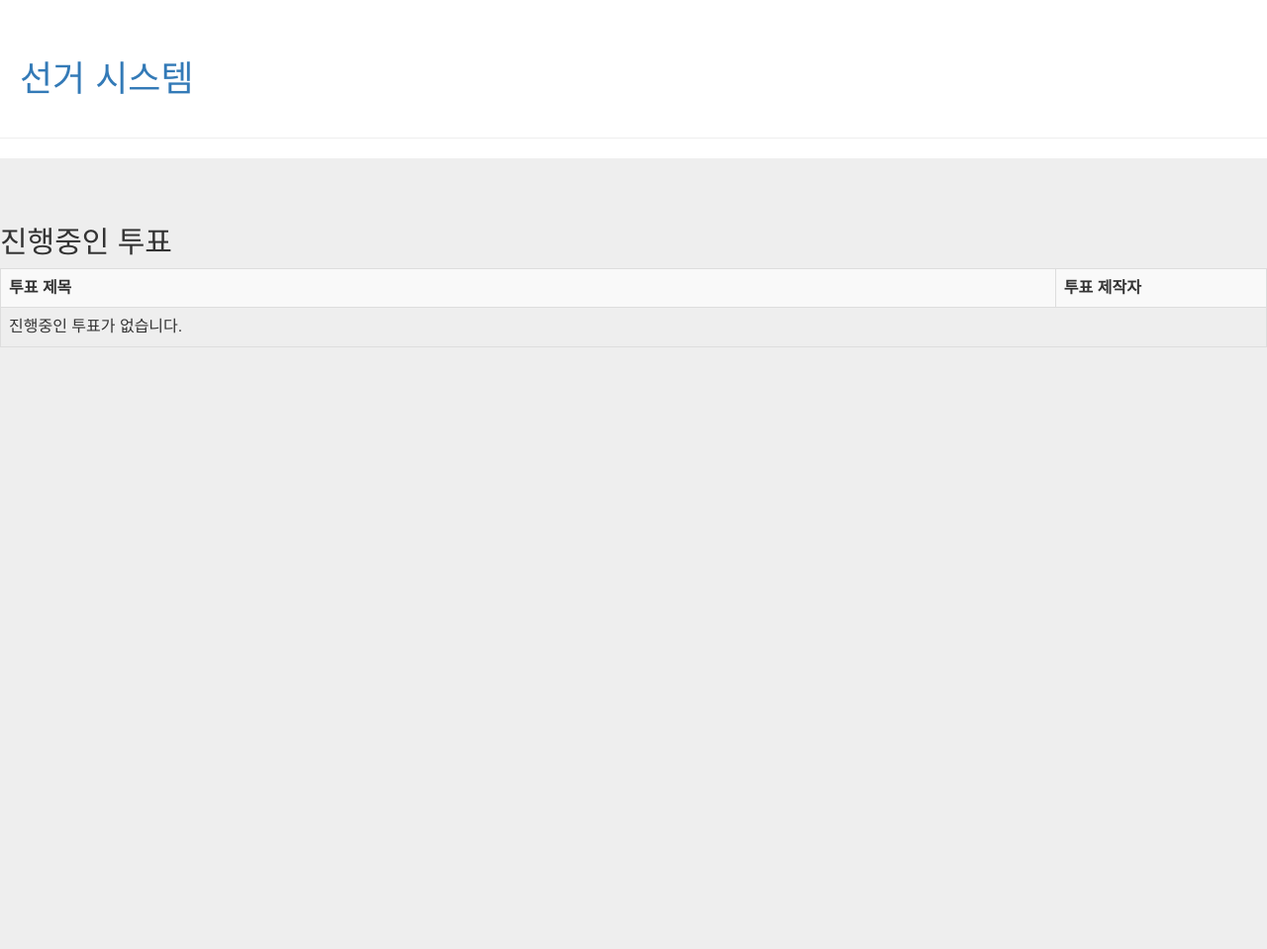
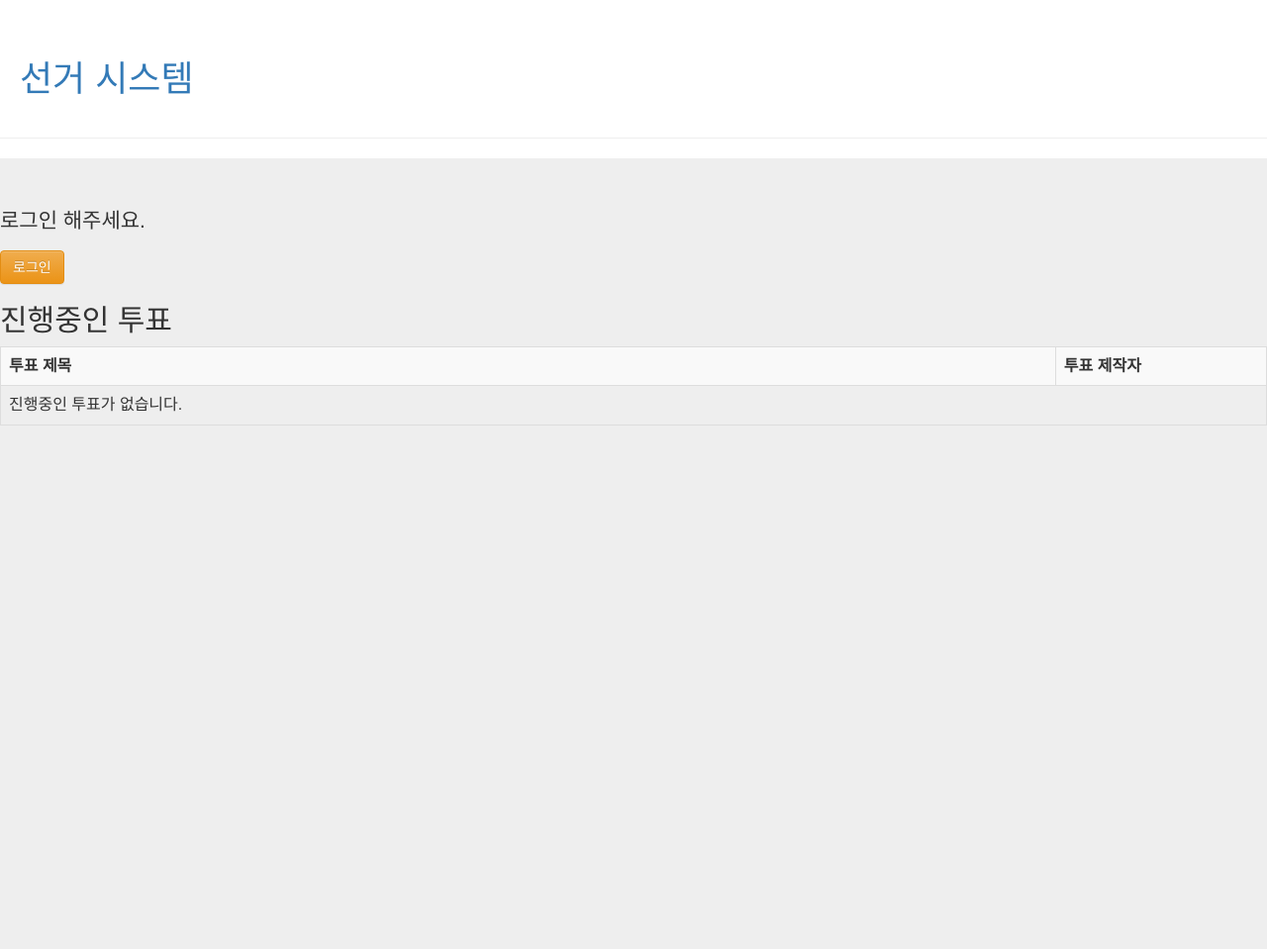
Before and after one commit to yeonho1/election, a Django app: page /vote/ in a window 1280 px wide. Shown: the top 959 px of the page at 99% size. Run offline with Django 3.2, Linux system fonts and the light colour scheme; data that the repository does not hold is empty; some libraries are stand-ins or nearby versions.

Commit message:
show username

```diff
--- a/vote/templates/vote/main.html
+++ b/vote/templates/vote/main.html
@@ -1,6 +1,13 @@
 {% extends 'vote/base.html' %}
 
 {% block content %}
+{% if log %}
+<p>안녕하세요, {{user.nickname}}님!</p>
+<a href="{% url 'logout' %}" class="btn btn-warning">로그아웃</a>
+{% else %}
+<p>로그인 해주세요.</p>
+<a href="{% url 'login' %}" class="btn btn-warning">로그인</a>
+{% endif %}
 <h2>진행중인 투표</h2>
 <table class="table table-bordered table-striped table-hover" style="width: 100%;">
     <tr>
```
